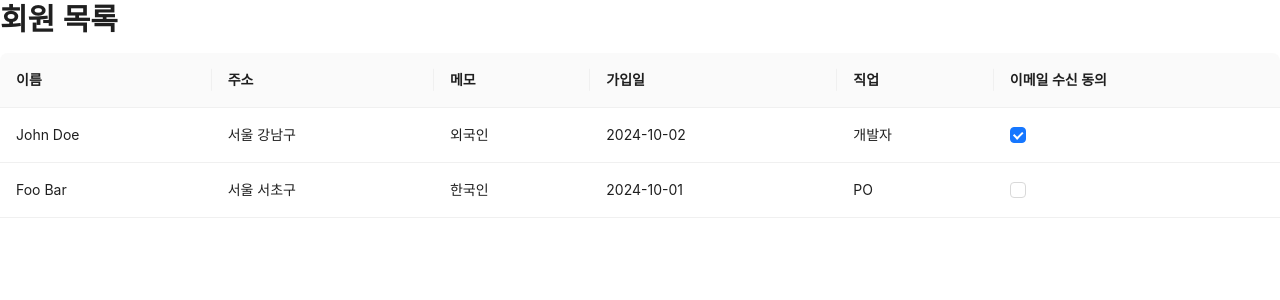
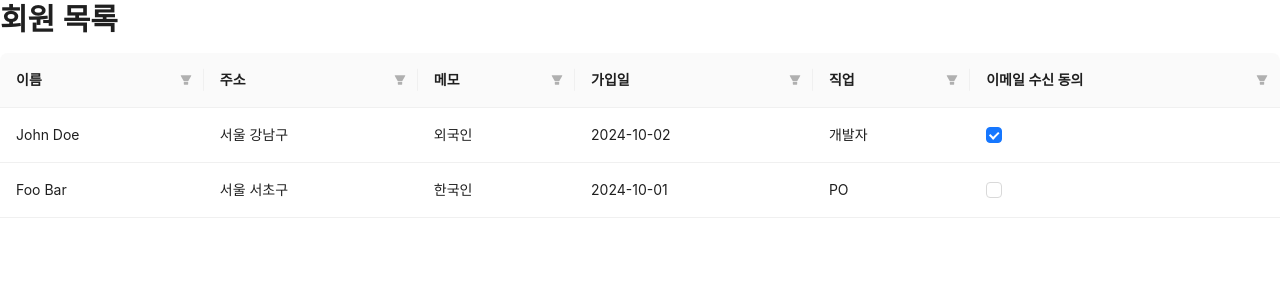
Before and after one commit to nogy21/business-canvas, a React (Vite) app: page / in a window 1280 px wide. Shown: the top 300 px of the page. Built offline with nearby package versions, Linux system fonts and the light colour scheme; a web font is replaced by a local one.

Commit message:
feat: 회원 목록 테이블에 필드별 필터 기능 추가
- 직업, 이메일 수신 동의, 텍스트 필드 등 컬럼별 필터 UI 구현
- AntD Table의 filterDropdown/filter 사용

```diff
--- a/src/components/MemberTable.tsx
+++ b/src/components/MemberTable.tsx
@@ -1,6 +1,7 @@
 import { Checkbox, Table } from 'antd';
 import type { ColumnType } from 'antd/lib/table';
 import Title from 'antd/lib/typography/Title';
+import type { Key } from 'react';
 
 import { defaultFields, defaultRecords } from '@/data/default';
 import type { RecordData } from '@/types/record';
@@ -8,14 +9,211 @@ import type { RecordData } from '@/types/record';
 
 const columns: ColumnType<RecordData>[] = defaultFields.map((field) => {
   let render: (value: string | boolean) => React.ReactNode;
+  let filters: { text: string; value: string }[] | undefined;
+  let onFilter: ((value: boolean | Key, record: RecordData) => boolean) | undefined;
+
   switch (field.type) {
     case 'checkbox':
+      if (field.key === 'emailOptIn') {
+        return {
+          title: field.label,
+          dataIndex: field.key,
+          key: field.key,
+          render: (value) => <Checkbox checked={Boolean(value)} />,
+          filterDropdown: ({ setSelectedKeys, selectedKeys, confirm }) => (
+            <div className="p-2">
+              {[
+                { label: '동의함', value: 'true' },
+                { label: '동의 안 함', value: 'false' },
+              ].map((option) => (
+                <div key={String(option.value)}>
+                  <Checkbox
+                    checked={selectedKeys.includes(option.value)}
+                    onChange={(e) => {
+                      const nextSelectedKeys = e.target.checked
+                        ? [...selectedKeys, option.value]
+                        : selectedKeys.filter((key) => key !== option.value);
+                      setSelectedKeys(nextSelectedKeys);
+                      confirm();
+                    }}
+                  >
+                    {option.label}
+                  </Checkbox>
+                </div>
+              ))}
+            </div>
+          ),
+          onFilter: (value, record) => String(Boolean(record[field.key])) === value,
+        };
+      }
       render = (value) => <Checkbox checked={Boolean(value)} />;
       break;
+    case 'select':
+      if (field.key === 'job') {
+        render = (value) => value;
+        filters = field.options?.map((option) => ({ text: option, value: option })) ?? [];
+        onFilter = (value, record) => record.job === value;
+        return {
+          title: field.label,
+          dataIndex: field.key,
+          key: field.key,
+          render,
+          filterDropdown: ({ setSelectedKeys, selectedKeys, confirm }) => (
+            <div className="p-2">
+              {filters?.map((filter) => (
+                <div key={filter.value}>
+                  <Checkbox
+                    checked={selectedKeys.includes(filter.value)}
+                    onChange={(e) => {
+                      const nextSelectedKeys = e.target.checked
+                        ? [...selectedKeys, filter.value]
+                        : selectedKeys.filter((key) => key !== filter.value);
+                      setSelectedKeys(nextSelectedKeys);
+                      confirm();
+                    }}
+                  >
+                    {filter.text}
+                  </Checkbox>
+                </div>
+              ))}
+            </div>
+          ),
+          onFilter: (value, record) => record.job === value,
+        };
+      }
+      render = (value) => value;
+      break;
     case 'date':
-      render = (value) => value; // 추후 날짜 포맷팅 가능
+      if (field.key === 'joinedAt') {
+        render = (value) => value;
+        const uniqueJoinedAt = [...new Set(defaultRecords.map(record => record.joinedAt))]
+          .filter((v): v is string => typeof v === 'string');
+        return {
+          title: field.label,
+          dataIndex: field.key,
+          key: field.key,
+          render,
+          filterDropdown: ({ setSelectedKeys, selectedKeys, confirm }) => (
+            <div className="p-2">
+              {uniqueJoinedAt.map((joinedAt) => (
+                <div key={joinedAt}>
+                  <Checkbox
+                    checked={selectedKeys.includes(joinedAt)}
+                    onChange={(e) => {
+                      const nextSelectedKeys = e.target.checked
+                        ? [...selectedKeys, joinedAt]
+                        : selectedKeys.filter((key) => key !== joinedAt);
+                      setSelectedKeys(nextSelectedKeys);
+                      confirm();
+                    }}
+                  >
+                    {joinedAt}
+                  </Checkbox>
+                </div>
+              ))}
+            </div>
+          ),
+          onFilter: (value, record) => record.joinedAt === value,
+        };
+      }
+      render = (value) => value;
       break;
     default:
+      if (['name', 'address', 'memo'].includes(field.key)) {
+        if (field.key === 'name') {
+          const uniqueNames = [...new Set(defaultRecords.map(record => record.name))]
+            .filter((v): v is string => typeof v === 'string');
+          return {
+            title: field.label,
+            dataIndex: field.key,
+            key: field.key,
+            render: (value) => value,
+            filterDropdown: ({ setSelectedKeys, selectedKeys, confirm }) => (
+              <div className="p-2">
+                {uniqueNames.map((name) => (
+                  <div key={name}>
+                    <Checkbox
+                      checked={selectedKeys.includes(name)}
+                      onChange={(e) => {
+                        const nextSelectedKeys = e.target.checked
+                          ? [...selectedKeys, name]
+                          : selectedKeys.filter((key) => key !== name);
+                        setSelectedKeys(nextSelectedKeys);
+                        confirm();
+                      }}
+                    >
+                      {name}
+                    </Checkbox>
+                  </div>
+                ))}
+              </div>
+            ),
+            onFilter: (value, record) => record.name === value,
+          };
+        }
+        if (field.key === 'address') {
+          const uniqueAddresses = [...new Set(defaultRecords.map(record => record.address))]
+            .filter((v): v is string => typeof v === 'string');
+          return {
+            title: field.label,
+            dataIndex: field.key,
+            key: field.key,
+            render: (value) => value,
+            filterDropdown: ({ setSelectedKeys, selectedKeys, confirm }) => (
+              <div className="p-2">
+                {uniqueAddresses.map((address) => (
+                  <div key={address}>
+                    <Checkbox
+                      checked={selectedKeys.includes(address)}
+                      onChange={(e) => {
+                        const nextSelectedKeys = e.target.checked
+                          ? [...selectedKeys, address]
+                          : selectedKeys.filter((key) => key !== address);
+                        setSelectedKeys(nextSelectedKeys);
+                        confirm();
+                      }}
+                    >
+                      {address}
+                    </Checkbox>
+                  </div>
+                ))}
+              </div>
+            ),
+            onFilter: (value, record) => record.address === value,
+          };
+        }
+        if (field.key === 'memo') {
+          const uniqueMemos = [...new Set(defaultRecords.map(record => record.memo))]
+            .filter((v): v is string => typeof v === 'string');
+          return {
+            title: field.label,
+            dataIndex: field.key,
+            key: field.key,
+            render: (value) => value,
+            filterDropdown: ({ setSelectedKeys, selectedKeys, confirm }) => (
+              <div className="p-2">
+                {uniqueMemos.map((memo) => (
+                  <div key={memo}>
+                    <Checkbox
+                      checked={selectedKeys.includes(memo)}
+                      onChange={(e) => {
+                        const nextSelectedKeys = e.target.checked
+                          ? [...selectedKeys, memo]
+                          : selectedKeys.filter((key) => key !== memo);
+                        setSelectedKeys(nextSelectedKeys);
+                        confirm();
+                      }}
+                    >
+                      {memo}
+                    </Checkbox>
+                  </div>
+                ))}
+              </div>
+            ),
+            onFilter: (value, record) => record.memo === value,
+          };
+        }
+      }
       render = (value) => value;
   }
 
@@ -24,6 +222,8 @@ const columns: ColumnType<RecordData>[] = defaultFields.map((field) => {
     dataIndex: field.key,
     key: field.key,
     render,
+    filters,
+    onFilter,
   };
 });
 
```
